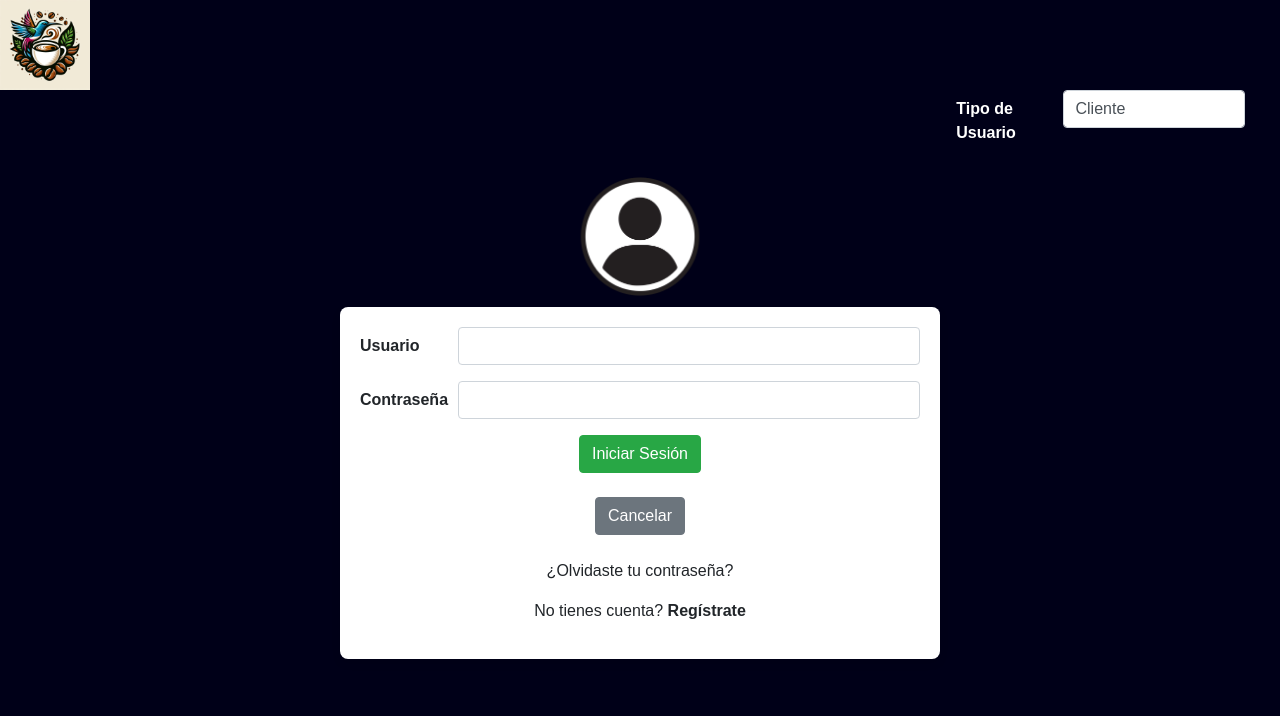
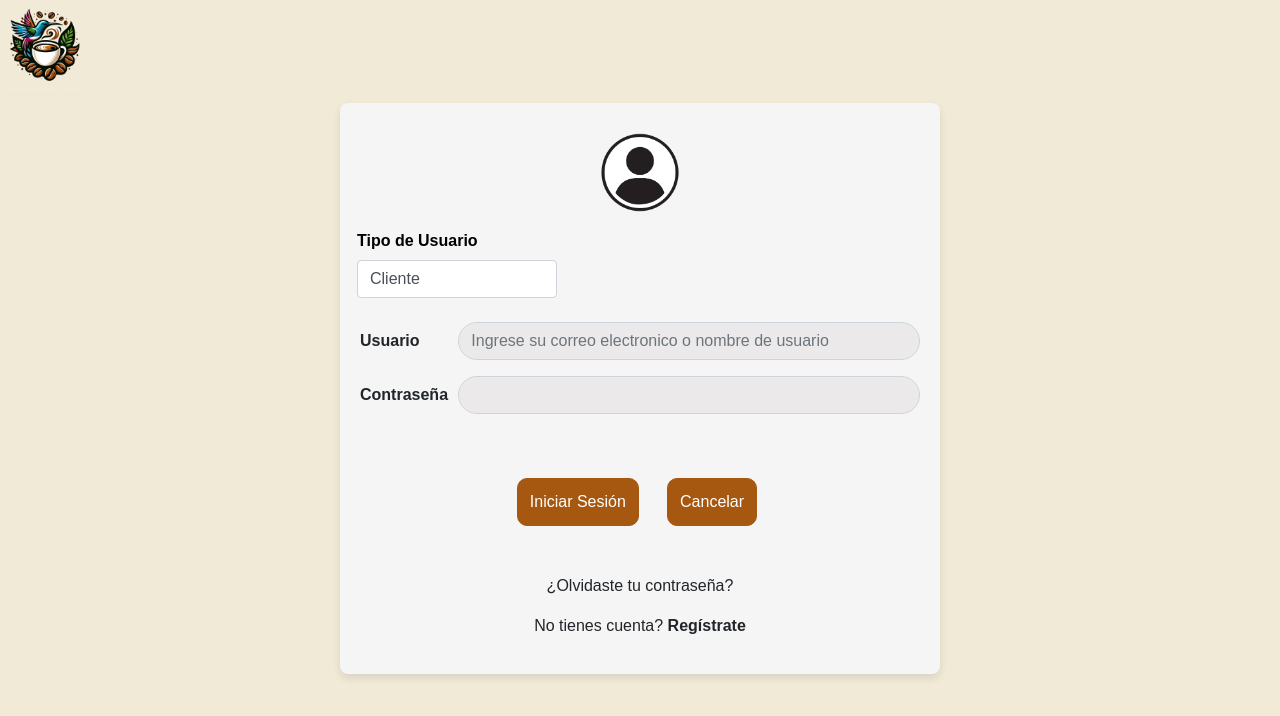
Before and after one commit to PaulCabreraEPN/Proyecto-De-Gestion, a React (Create React App) app: page /login in a window 1280 px wide. Shown: the top 716 px of the page. Built offline with nearby package versions, Linux system fonts and the light colour scheme.

Commit message:
modifi3Login

```diff
--- a/src/componentes/login.css
+++ b/src/componentes/login.css
@@ -1,4 +1,7 @@
 /* Estilo general para el contenedor */
+body{
+    background-color: #f1ead7;
+}
 .contenedor-login {
     width: 100%;
     max-width: 600px;
@@ -6,15 +9,21 @@
     padding: 20px;
     border-radius: 8px;
     box-shadow: 0 4px 8px rgba(0, 0, 0, 0.1);
-    background-color: #ffffff;
+    background-color:  rgba(245, 245, 245, 1);
     text-align: center;
+    margin-top: 1%;
+}
+
+.contenedor-login input{
+    background-color:  rgb(235, 233, 233);
+    border-radius: 25px;
 }
 
 .user{
     align-items: center;
     display: block;
     margin: 10px auto;
-    width: 200px;
+    width: 130px;
 
 }
 
@@ -24,15 +33,16 @@
 }
 
 
-
 .btn-success {
-    background-color: #28a745;
-    border-color: #28a745;
+    background-color:  #a65811!important;
+    border-color:  #a65811!important;
+    border-radius: 10px;
 }
 
 .btn-secondary {
-    background-color: #6c757d;
-    border-color: #6c757d;
+    background-color: #a65811!important;
+    border-color:  #a65811!important;
+    border-radius: 10px;
 }
 
 a {
@@ -48,10 +58,21 @@ a:hover {
 .combobox-container {
     display: flex;
     justify-content: flex-end;
-    margin-right: 20px;
-    color: white;
+    margin-right: 10px;
+    color: rgb(0, 0, 0);
+
 }
 
 .combobox-container select {
     max-width: 200px;
 }
+
+.botonesLogin{
+    display: flex;
+    margin-left:28%;
+}
+
+.botonesLogin button{
+    margin-right: 7%;
+    align-content: center;
+}
--- a/src/componentes/login.js
+++ b/src/componentes/login.js
@@ -62,9 +62,13 @@ const Login = () => {
     return (
         <div>
             <img src={logo} alt="logo" width={'90px'} />
-            <div className="combobox-container mb-4 row">
-                <label htmlFor="userType" className="col-sm-1 col-form-label">Tipo de Usuario</label>
-                <div className="col-sm-2">
+            <div>
+                <div className="contenedor-login">
+                    <img src={user} alt="user" className="user" width={'90px'} />
+
+                    <div id="tiposUsuarios" className="combobox-container mb-4 row">
+                        <label htmlFor="userType" className="col-sm-0 col-form-label">Tipo de Usuario</label>
+                        <div className="col-sm-0">
                             <select
                                 className="form-control"
                                 id="userType"
@@ -77,13 +81,10 @@ const Login = () => {
                         </div>
                     </div>
 
-            <div>
-                <img src={user} alt="user" className="user" width={'90px'} />
-                <div className="contenedor-login">
                     <div className="mb-3 row">
                         <label htmlFor="inputEmail" className="col-sm-2 col-form-label">Usuario</label>
                         <div className="col-sm-10">
-                            <input type="email" className="form-control" id="inputEmail" />
+                            <input type="email" className="form-control" id="inputEmail" placeholder="Ingrese su correo electronico o nombre de usuario"/>
                             <div id="errorEmail" className="text-danger"></div> {/* Error de email */}
                         </div>
                     </div>
@@ -92,11 +93,12 @@ const Login = () => {
                         <label htmlFor="inputPassword" className="col-sm-2 col-form-label">Contraseña</label>
                         <div className="col-sm-10">
                             <input type="password" className="form-control" id="inputPassword" />
+                            <br /><br />
                             <div id="errorContrasenia" className="text-danger"></div> {/* Error de contraseña */}
                         </div>
                     </div>
                     <div id="errorEleccion"></div>
-
+                    <div className="botonesLogin">
                         <button type="button" className="btn btn-success" onClick={manejarLogin}>
                             Iniciar Sesión
                         </button>
@@ -104,6 +106,7 @@ const Login = () => {
                         <button type="button" onClick={handleCancel} className="btn btn-secondary">
                             Cancelar
                         </button>
+                    </div>
                     <br /><br />
                     <p>¿Olvidaste tu contraseña?</p>
                     <p>No tienes cuenta? <a onClick={handleRegClick}>Regístrate</a></p>
```
Lines whose indentation alone changed are shown as unchanged.
